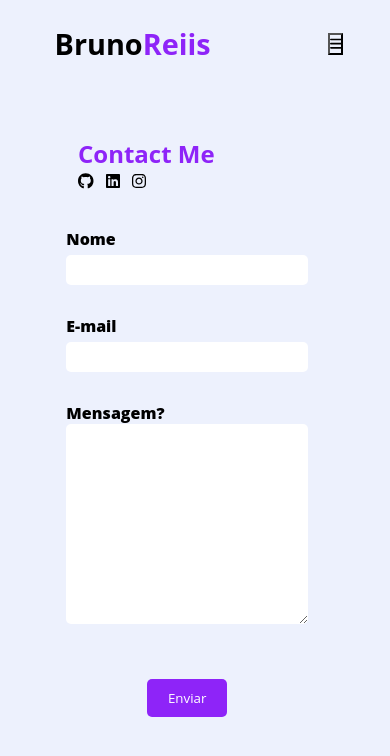
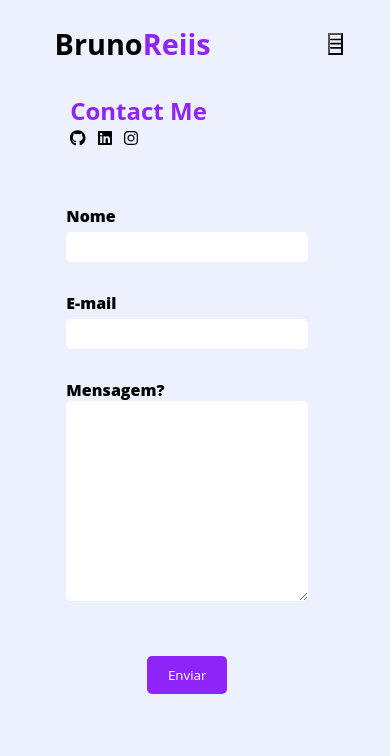
Before and after one commit to BrunoReiis/Portfolio, a React (Create React App) app: page /contact in a window 390 px wide. Shown: the top 756 px of the page. Built offline with nearby package versions, Linux system fonts and the light colour scheme.

Commit message:
Adicionando redirect para redes sociais

```diff
--- a/src/pages/Contact.css
+++ b/src/pages/Contact.css
@@ -90,8 +90,19 @@ form {
     margin-left: -12px;
 }
 
-.icons i{
+.icons a{
+    color: black;
     margin-left:12px;
+}
+
+.icons a:hover{
+    cursor: pointer;
+}
+
+@media (max-width: 420px){
+    .contatoCima {
+        margin-top: 24%!important;
+    }
 }
 
 @media (max-width: 900px){
@@ -101,8 +112,8 @@ form {
     }
 
     .contatoCima {
-        margin-top: 35%;
-        margin-left: 20%;
-        margin-bottom: -15%;
+        margin-top: 15%;
+        margin-left: 18%;
+        margin-bottom: -10%;
     }
 }
--- a/src/pages/Contact.js
+++ b/src/pages/Contact.js
@@ -4,21 +4,22 @@ import { faGithub, faLinkedin, faInstagram } from '@fortawesome/free-brands-svg-
 
 export const Contact = () => {
     const enviarButton = () => {
-        alert("Formulario apenas de enfeite, para entrar em contato use as redes sociais!");
+        alert("Formulario apenas de demonstração, para entrar em contato use as redes sociais!");
 
         document.getElementById("nome").value = "";
         document.getElementById("emailContato").value = "";
         document.getElementById("mensagem").value = "";
     }
+
     return (
 
     <section className='contatoTodo'>
       <div className='contatoCima'>
         <h1>Contact Me</h1>
         <div className='icons'>
-          <i><FontAwesomeIcon icon={faGithub}/></i>
-          <i><FontAwesomeIcon icon={faLinkedin}/></i>
-          <i><FontAwesomeIcon icon={faInstagram}/></i>
+          <a href="https://github.com/BrunoReiis" target='_blank' rel="noreferrer"><FontAwesomeIcon icon={faGithub}/></a>
+          <a href="https://www.linkedin.com/in/brunoreiis/" target='_blank' rel="noreferrer"><FontAwesomeIcon icon={faLinkedin}/></a>
+          <a href="https://www.instagram.com/bruno.dreis/" target='_blank' rel="noreferrer"><FontAwesomeIcon icon={faInstagram}/></a>
         </div>
       </div>
     <section id="mainContato">
```
